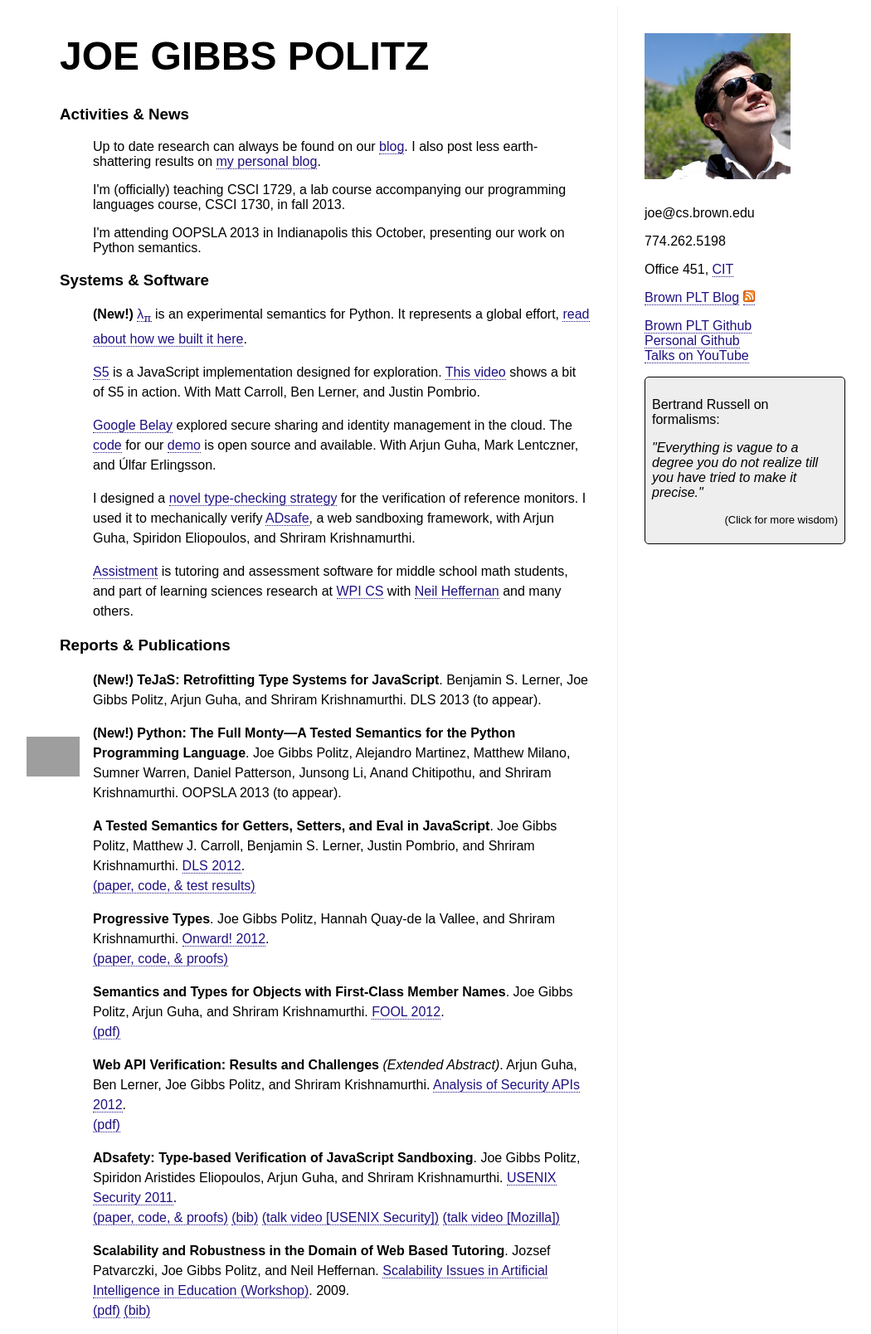
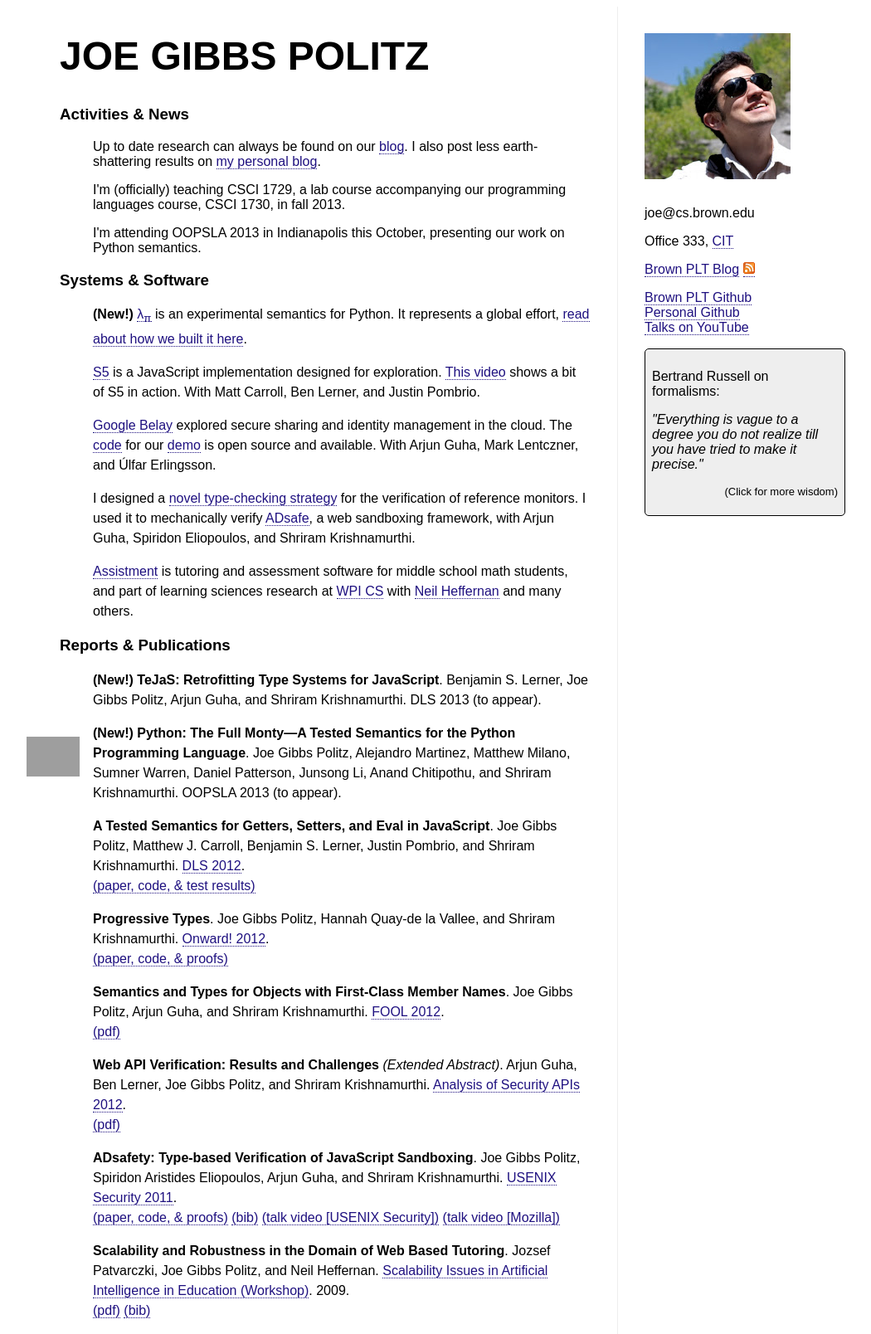
Before and after one commit to jpolitz/jpolitz.github.com, a Jekyll site: the page index.html, which Jekyll copies as it is, in a window 1280 px wide. Shown: the whole page at 83% size, without its empty margins (16-1066 px from the left). Built offline with Jekyll 4.4.1, drawn with Linux system fonts in a browser that asks for light colours; grey boxes are pictures that could not be loaded.

Commit message:
phone/office correction

```diff
--- a/index.html
+++ b/index.html
@@ -184,8 +184,7 @@ href="http://www.cs.uwm.edu/~boyland/fool2012/">FOOL 2012</a>.<br/>
   <div style='float: left; text-align: left; font-family: sans-serif; padding-top: 2em; padding-right: 2em; padding-left: 2em; width: 16em;'>
     <div style='background-color:black;float:left;background-image:url(img/face.jpg); height:11em;width:11em;background-position:-3em -2em; margin-bottom: 2em;'></div>
     <p>joe@cs.brown.edu</p>
-    <p>774.262.5198</p>
-    <p>Office 451, <a href="http://g.co/maps/zx79a">CIT</a></p>
+    <p>Office 333, <a href="http://g.co/maps/zx79a">CIT</a></p>
     <p>
       <a href='http://brownplt.github.com'>Brown PLT Blog</a>
       <a href='http://brownplt.github.com/feed.xml'>
```
